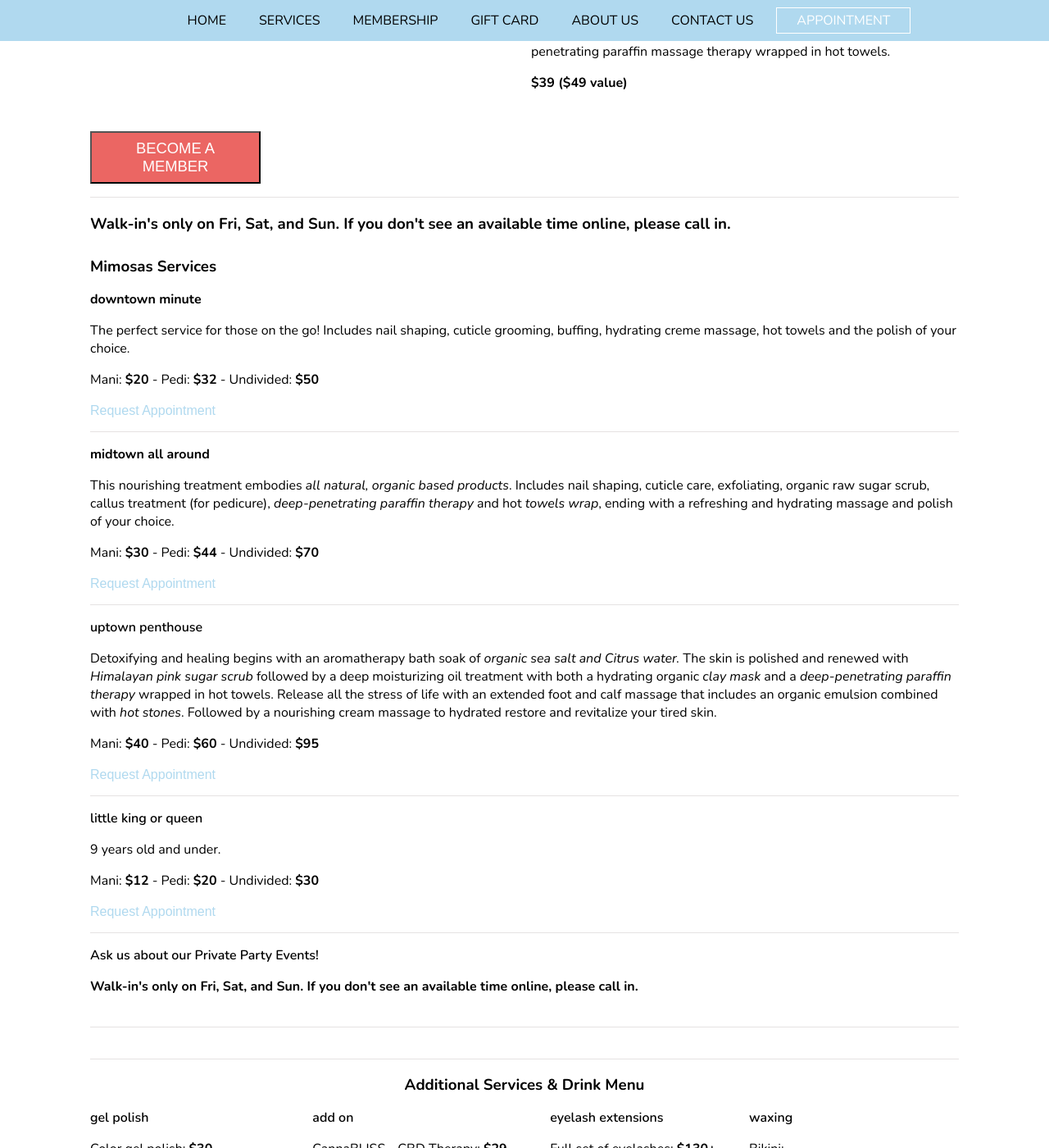
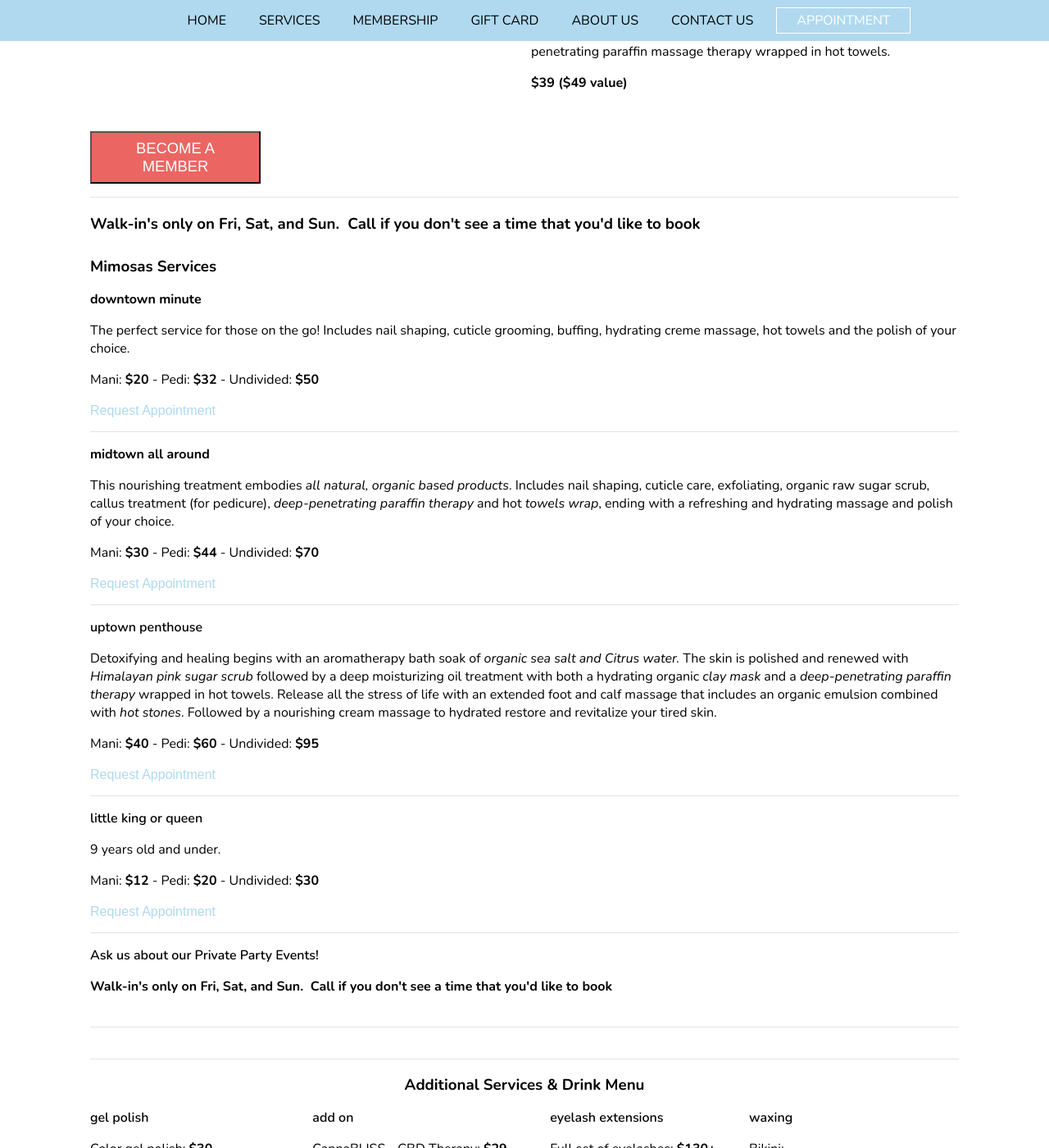
Before and after one commit to mimosasnailbar/mimosas, a Jekyll site: the page built from services.html, in a window 1280 px wide and 1400 px high, scrolled down 1242 px. Shown: the whole window at 82% size. Built offline with Jekyll 4.4.1, drawn with Linux system fonts in a browser that asks for light colours; nearby versions of some CDN libraries.

Commit message:
Updated 'services.html' via CloudCannon

```diff
--- a/services.html
+++ b/services.html
@@ -45,7 +45,7 @@ layout: default
 		</div>
 	</div>
 	<h3 class="services__heading editable">
-		<strong>Walk-in's only on Fri, Sat, and Sun. If you don't see an available time online, please call in.&nbsp;</strong><br /><br />Mimosas Services
+		<strong>Walk-in's only on Fri, Sat, and Sun. &nbsp;Call if you don't see a time that you'd like to book</strong><br /><br />Mimosas Services
 	</h3>
 	<div class="service">
 		<p class="editable service__name">
@@ -111,7 +111,7 @@ layout: default
 
 		</p>
 		<p class="editable">
-			<strong>Walk-in's only on Fri, Sat, and Sun. If you don't see an available time online, please call in.&nbsp;</strong>
+			<strong>Walk-in's only on Fri, Sat, and Sun. &nbsp;Call if you don't see a time that you'd like to book</strong>
 		</p>
 		<a class="editable" target="_blank" href="https://www.vagaro.com/mimosasnailbar/book-now"><br /></a>
 	</div>
```
